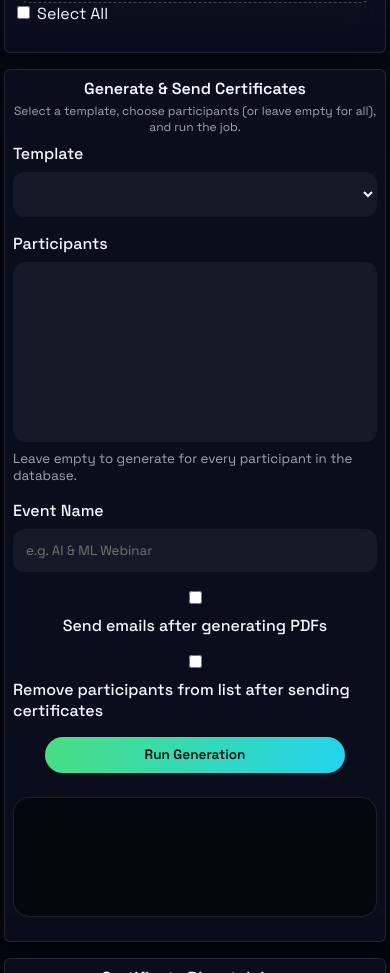
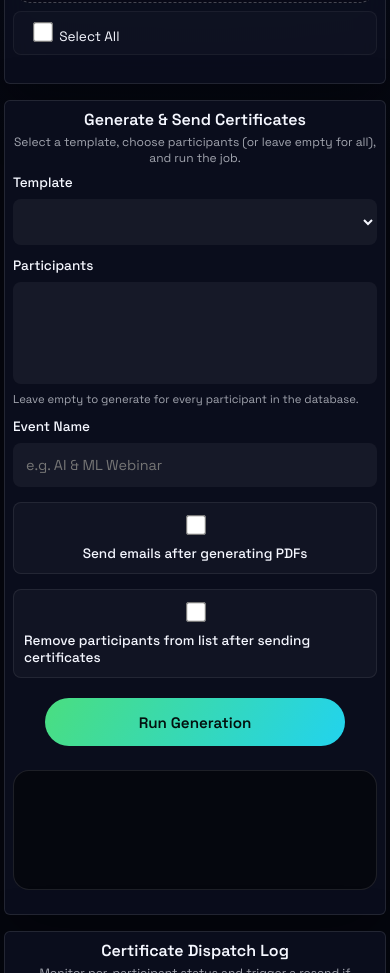
Before and after one commit to Devangi-04/Certificate_Desk, a website: page autocertificate/public/index.html in a window 390 px wide. Shown: the part 1110-2083 px from the top of the page. Drawn offline with Linux system fonts and the light colour scheme.

Commit message:
Improve mobile UI for certificate generation form and participant controls
- Add responsive grid-form layout for mobile devices
- Enhance checkbox visibility and touch targets on mobile
- Add proper spacing and padding for mobile forms
- Improve participant controls mobile layout
- Add touch-friendly minimum heights (44px+)
- Scale checkboxes appropriately for mobile screens
- Optimize form elements for both tablet and mobile devices
- Ensure 'Remove participants after sending' checkbox is clearly visible

```diff
--- a/autocertificate/public/styles.css
+++ b/autocertificate/public/styles.css
@@ -526,6 +526,48 @@ status-pill {
   .panel-actions button {
     width: 100%;
     max-width: 300px;
+  }
+
+  /* Grid form mobile optimizations */
+  .grid-form {
+    grid-template-columns: 1fr;
+    gap: 0.75rem;
+  }
+
+  .grid-form label {
+    font-size: 0.9rem;
+  }
+
+  .grid-form select,
+  .grid-form input,
+  .grid-form textarea {
+    padding: 0.875rem;
+    font-size: 0.95rem;
+    min-height: 44px; /* Touch-friendly height */
+  }
+
+  .grid-form select[multiple] {
+    min-height: 120px;
+  }
+
+  /* Checkbox mobile optimizations */
+  .checkbox {
+    padding: 0.75rem;
+    background: rgba(255, 255, 255, 0.03);
+    border-radius: 12px;
+    border: 1px solid rgba(255, 255, 255, 0.08);
+    margin: 0.25rem 0;
+  }
+
+  .checkbox input[type="checkbox"] {
+    min-width: 20px;
+    min-height: 20px;
+    transform: scale(1.2);
+  }
+
+  .checkbox span {
+    font-size: 0.9rem;
+    line-height: 1.4;
   }
 
   /* Certificate table mobile optimizations */
@@ -1348,6 +1390,71 @@ button.primary {
     margin-bottom: 0.5rem;
   }
 
+  /* Enhanced mobile form styles for small screens */
+  .grid-form {
+    gap: 0.5rem;
+  }
+
+  .grid-form label {
+    font-size: 0.85rem;
+    margin-bottom: 0.25rem;
+  }
+
+  .grid-form select,
+  .grid-form input,
+  .grid-form textarea {
+    padding: 0.75rem;
+    font-size: 0.9rem;
+    border-radius: 8px;
+  }
+
+  .grid-form select[multiple] {
+    min-height: 100px;
+  }
+
+  /* Enhanced checkbox styles for small screens */
+  .checkbox {
+    padding: 0.625rem;
+    margin: 0.2rem 0;
+    border-radius: 8px;
+  }
+
+  .checkbox input[type="checkbox"] {
+    min-width: 18px;
+    min-height: 18px;
+    transform: scale(1.1);
+  }
+
+  .checkbox span {
+    font-size: 0.85rem;
+    line-height: 1.3;
+  }
+
+  /* Form button improvements */
+  .grid-form button[type="submit"] {
+    padding: 0.875rem 1rem;
+    font-size: 0.95rem;
+    font-weight: 600;
+    min-height: 48px;
+    margin-top: 0.5rem;
+  }
+
+  /* Participant controls mobile optimization */
+  .participant-controls {
+    padding: 0.5rem;
+    margin: 0.5rem 0;
+    background: rgba(255, 255, 255, 0.02);
+    border-radius: 8px;
+    border: 1px solid rgba(255, 255, 255, 0.05);
+  }
+
+  .participant-controls .checkbox {
+    padding: 0.5rem;
+    margin: 0;
+    background: transparent;
+    border: none;
+  }
+
   .panel h2 {
     font-size: 1rem;
     margin: 0 0 0.25rem;
```
